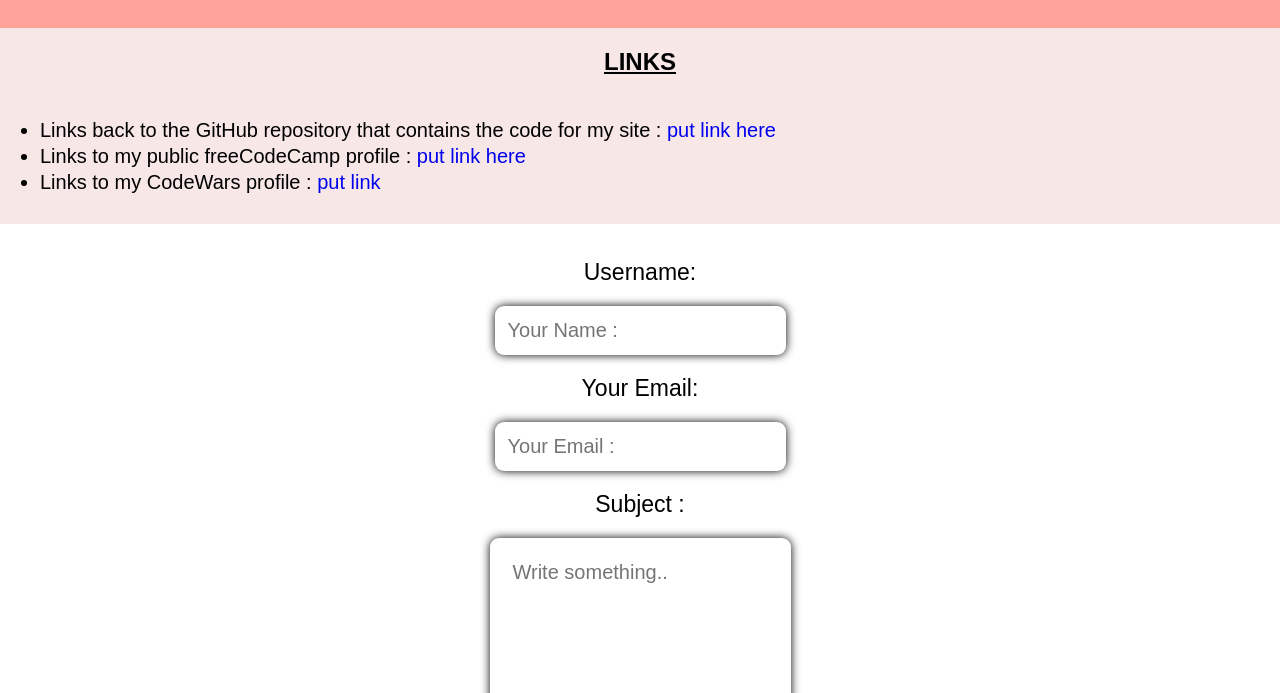
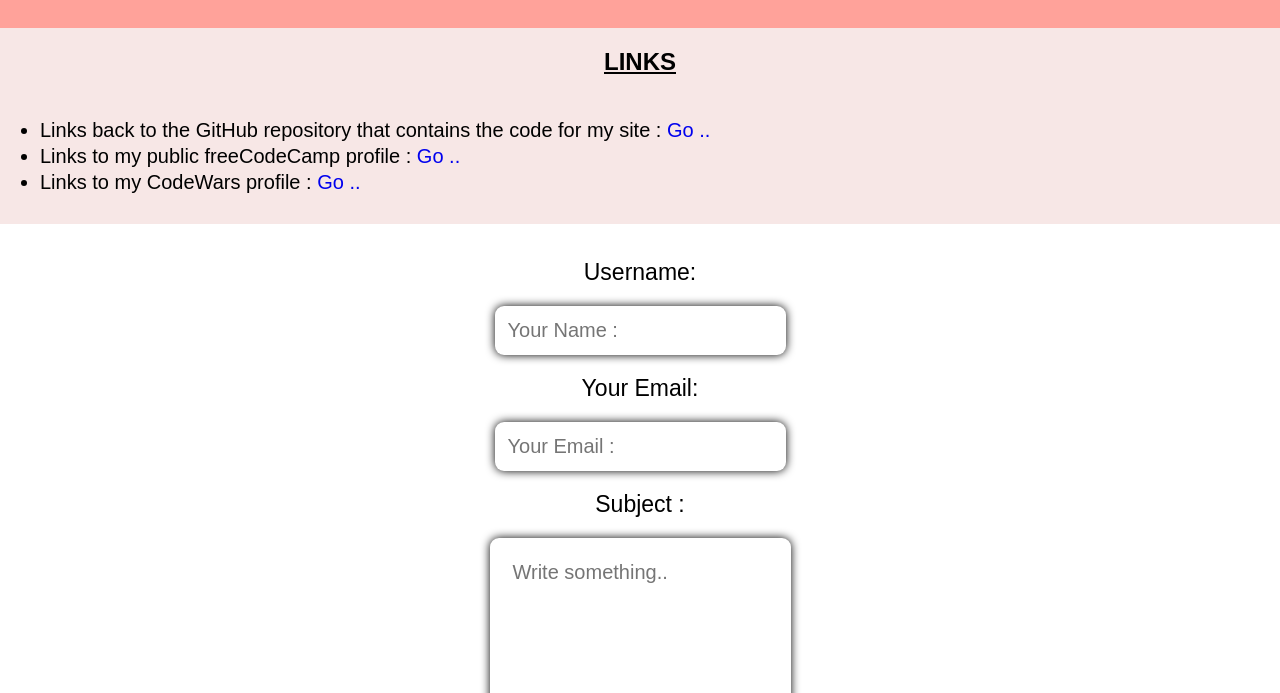
Before and after one commit to tareq-abuaqlain/Portfolio, a plain HTML site: page index.html in a window 1280 px wide. Shown: the part 1492-2185 px from the top of the page. Drawn offline with Linux system fonts and the light colour scheme.

Commit message:
edit again

```diff
--- a/css/style.css
+++ b/css/style.css
@@ -8,7 +8,7 @@
     color: rgb(28 2 2);;
 }
 header {
-    background-image: url('./img/background-nav-wall.jpg');
+    background-image: url('/img/background-nav-wall.jpg');
     background-position: center;
     background-repeat: no-repeat;
     background-size: cover;
--- a/index.html
+++ b/index.html
@@ -81,9 +81,9 @@
         <div class="links" id="links">
              <h2 class="headerLinks">LINKS</h2>
                 <ul class="linksUl">
-                    <li> Links back to the GitHub repository that contains the code for my site  :  <a href="#">put link here</a></li>
-                    <li> Links to my public freeCodeCamp profile : <a href="#">put link here</a></li>
-                    <li>Links to my CodeWars profile  :  <a href="#">put link</a></li>
+                    <li> Links back to the GitHub repository that contains the code for my site  :  <a href="https://github.com/tareq-abuaqlain/Portfolio" target="_blank">Go ..</a></li>
+                    <li> Links to my public freeCodeCamp profile : <a href="https://www.freecodecamp.org/tareqabuaqlain" target="_blank">Go ..</a></li>
+                    <li>Links to my CodeWars profile  :  <a href="https://www.codewars.com/users/tareqabuaqlain" target="_blank">Go ..</a></li>
                 </ul>
 
         </div>
```
